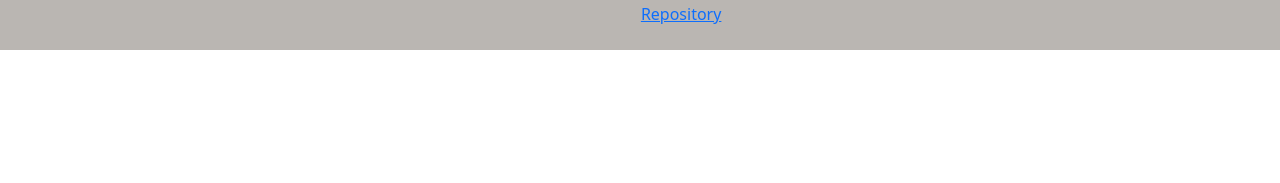
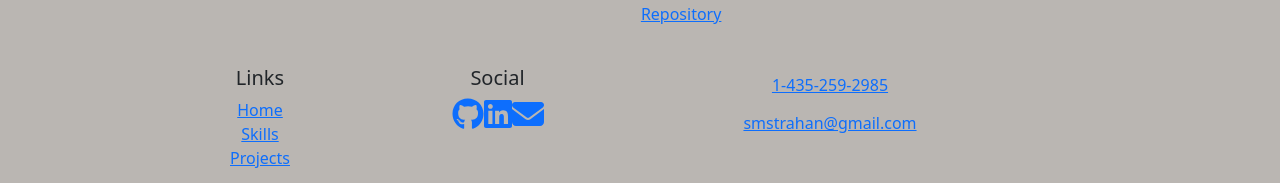
Before and after one commit to Sheilabob/SheilaStrahanPortfolio, a React (Create React App) app: page /projects in a window 1280 px wide. Shown: the part 1115-1298 px from the top of the page. Before the commit the page ends 1181 px from the top, so only its background shows below. Built offline with nearby package versions, Linux system fonts and the light colour scheme.

Commit message:
footer inserted to start

```diff
--- a/package.json
+++ b/package.json
@@ -3,6 +3,11 @@
   "version": "0.1.0",
   "private": true,
   "dependencies": {
+    "@fortawesome/fontawesome-free": "^6.0.0",
+    "@fortawesome/fontawesome-svg-core": "^1.3.0",
+    "@fortawesome/free-brands-svg-icons": "^6.0.0",
+    "@fortawesome/free-solid-svg-icons": "^6.0.0",
+    "@fortawesome/react-fontawesome": "^0.1.17",
     "@testing-library/jest-dom": "^5.16.2",
     "@testing-library/react": "^12.1.2",
     "@testing-library/user-event": "^13.5.0",
--- a/src/App.js
+++ b/src/App.js
@@ -6,6 +6,7 @@ import Main from './Components/Main';
 import Skills from './Components/Skills';
 import ProjectPage from './Pages/ProjectPage';
 import Header from './Components/Header';
+import Footer from './Components/Footer';
 
 
 export default function App() {
@@ -19,6 +20,7 @@ export default function App() {
                     <Route exact path ='/projects' element= {<ProjectPage />} />
 
                 </Routes>
+                <Footer />
       </BrowserRouter>
     </div>
   );
--- /dev/null
+++ b/src/Components/Footer.js
@@ -0,0 +1,43 @@
+import React from 'react';
+import { Link } from 'react-router-dom';
+import { FontAwesomeIcon } from '@fortawesome/react-fontawesome';
+import { faEnvelope } from '@fortawesome/free-solid-svg-icons'
+import { faGithub, faLinkedin } from '@fortawesome/free-brands-svg-icons';
+
+export default function Footer() {
+    return (
+        <footer className="site-footer">
+            <div className="container">
+                <div className="row">
+                    <div className="col-4 col-sm-2 offset-1">
+                        <h5>Links</h5>
+                        <ul className="list-unstyled">
+                            <li><Link to='/home'>Home</Link></li>
+                            <li><Link to='/skills'>Skills</Link></li>
+                            <li><Link to='/projects'>Projects</Link></li>
+                        </ul>
+                    </div>
+                    <div className="col-6 col-sm-3 text-center">
+                        <h5>Social</h5>
+
+                        <a className="social-btn" href="http://twitter.com/" target="_blank">
+                            <FontAwesomeIcon icon={faGithub} size="2x"/>
+                        </a>
+                        <a className="social-btn" href="http://linkedin.com/" target="_blank">
+                            <FontAwesomeIcon icon={faLinkedin} size="2x"/>
+                        </a>
+                        <a className="social-btn" href="mailto:you@yourEmail.com" target="_blank">
+                            <FontAwesomeIcon icon={faEnvelope} size="2x"/>
+                        </a>
+
+                    </div>
+                    <div className="col-sm-4 text-center">
+                        <a role="button" className="btn btn-link" href="tel:+14352592985"><i className="fa fa-phone" /> 1-435-259-2985</a><br />
+                        <a role="button" className="btn btn-link" href="mailto:smstrahan@gmail.com"><i className="fa fa-envelope-o" /> smstrahan@gmail.com</a>
+
+                    </div>
+                </div>
+            </div>
+        </footer>
+    );
+}
--- a/src/Components/Main.js
+++ b/src/Components/Main.js
@@ -5,6 +5,7 @@ import ProjectsComponent from "./ProjectsComponent";
 import Skills from "./Skills";
 import { Routes, Route, Redirect } from "react-router-dom";
 import ProjectPage from "../Pages/ProjectPage";
+import Footer from "./Footer";
 
 export default function Main () {
     return (
@@ -16,7 +17,7 @@ export default function Main () {
             <Routes>
                     <Route path='/home' render={() => <HomePlayground />} />
                     <Route exact path ='/skills' render={() => <Skills />} />
-                    <Route exact path ='/playasong' render={() => <ProjectPage />} />
+                    <Route exact path ='/projects' render={() => <ProjectPage />} />
 
                 </Routes>
 
```
Also changed, not shown: 1 other file (tests, documents, lock files or other folders).
